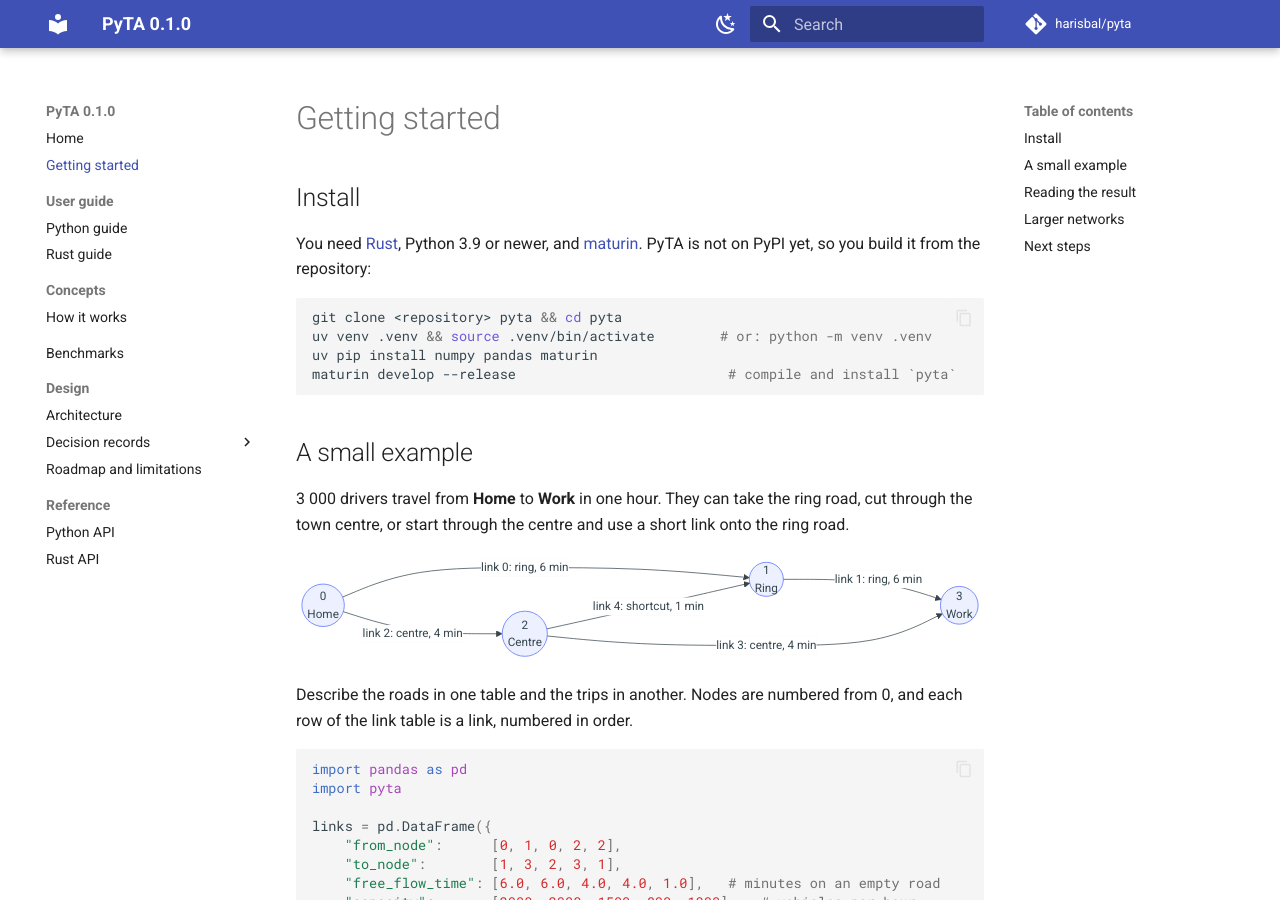
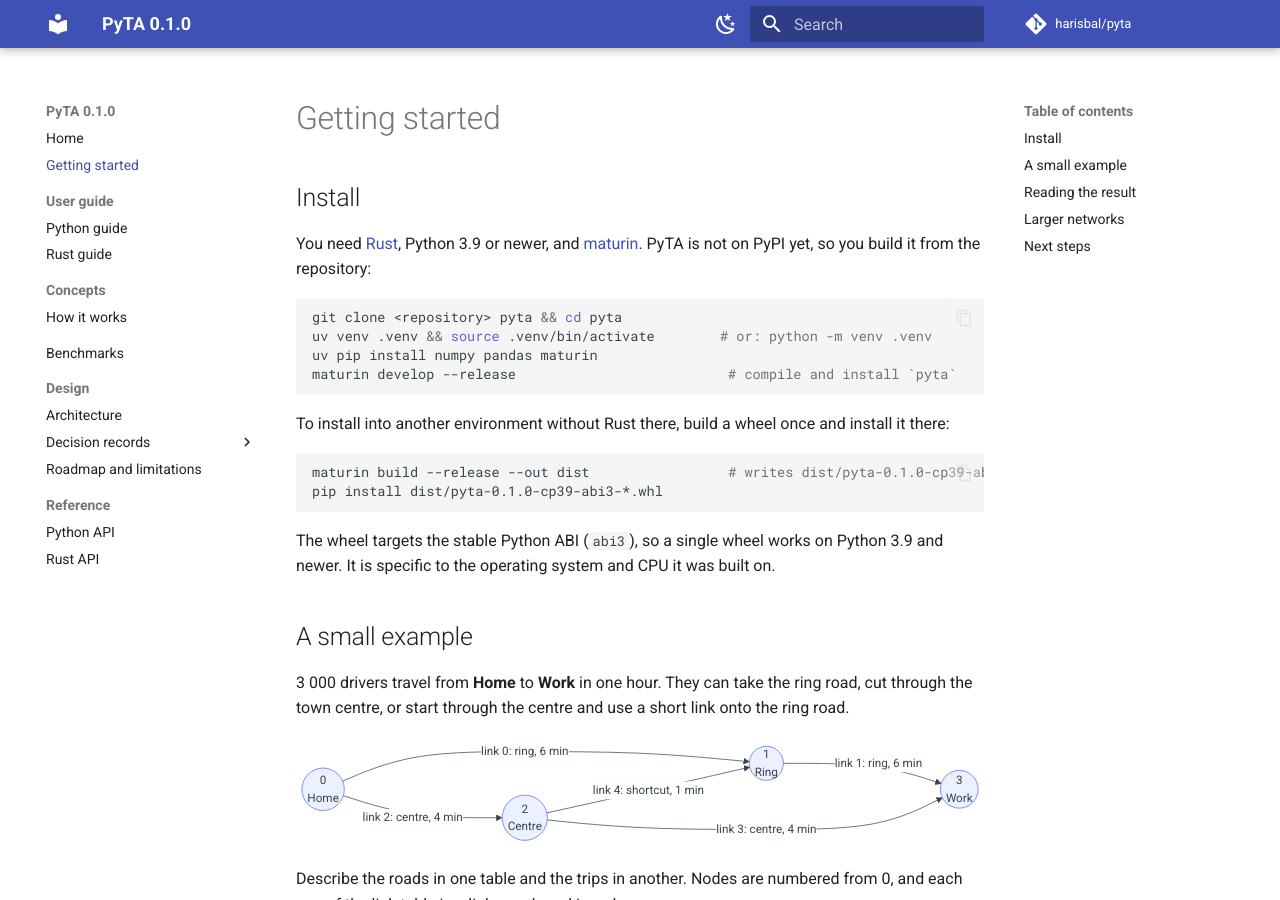
Before and after one commit to harisbal/pyta, an MkDocs documentation site: the page built from docs/getting-started.md, in a window 1280 px wide and 900 px high. Built offline with MkDocs 1.6.1 and Material for MkDocs 9.7.7, drawn with Linux system fonts in a browser that asks for light colours; comment, search, counter and statistics services are not loaded.

Commit message:
Document building and installing a wheel
Co-Authored-By: Claude Sonnet 5.5 <noreply@anthropic.com>
Claude-Session: https://claude.ai/code/session_01H28usXH3LJ6cwe7kqi95Lu

````diff
--- a/docs/getting-started.md
+++ b/docs/getting-started.md
@@ -11,6 +11,16 @@ uv venv .venv && source .venv/bin/activate        # or: python -m venv .venv
 uv pip install numpy pandas maturin
 maturin develop --release                          # compile and install `pyta`
 ```
+
+To install into another environment without Rust there, build a wheel once and install it there:
+
+```sh
+maturin build --release --out dist                 # writes dist/pyta-{{ version }}-cp39-abi3-*.whl
+pip install dist/pyta-{{ version }}-cp39-abi3-*.whl
+```
+
+The wheel targets the stable Python ABI (`abi3`), so a single wheel works on Python 3.9 and newer. It is
+specific to the operating system and CPU it was built on.
 
 ## A small example
 
````
